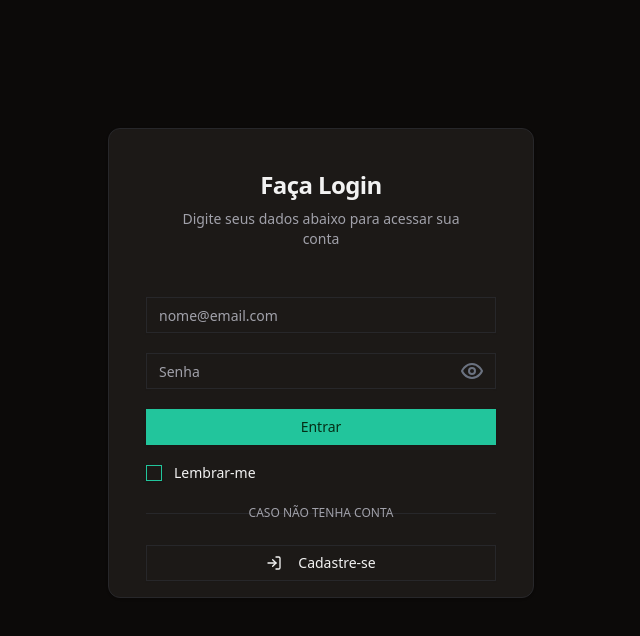
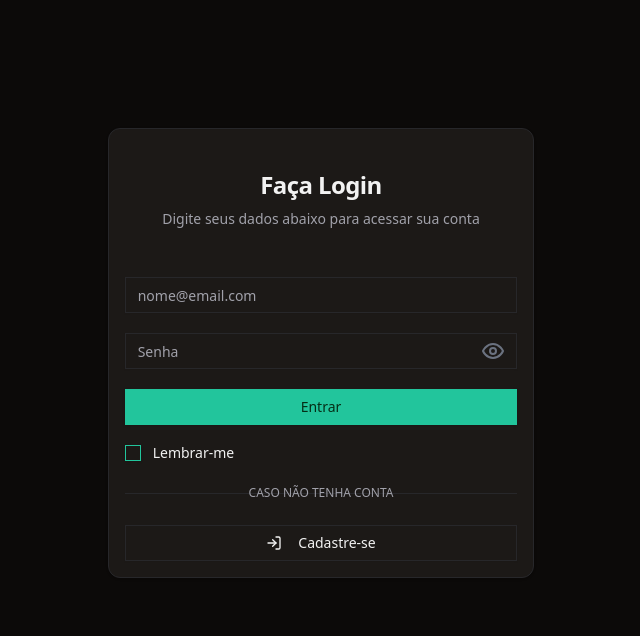
Before and after one commit to Arawns1/Projeto-NSkills, a React (Vite) app in the folder web/NekiSkills/: page / in a window 1280 px wide. Shown: the top 636 px of the page, without its empty margins (319-959 px from the left). Built offline with nearby package versions, Linux system fonts and the light colour scheme.

Commit message:
fix: Auth Screen Responsiveness fixed

```diff
--- a/web/NekiSkills/package.json
+++ b/web/NekiSkills/package.json
@@ -1,7 +1,7 @@
 {
   "name": "nekiskills",
   "private": true,
-  "version": "0.0.0",
+  "version": "1.0.0",
   "type": "module",
   "scripts": {
     "dev": "vite",
--- a/web/NekiSkills/src/pages/login/Login.tsx
+++ b/web/NekiSkills/src/pages/login/Login.tsx
@@ -44,8 +44,8 @@ export default function Login() {
   }, []);
 
   return (
-    <Card className="mx-auto my-32 h-max xl:w-1/3 lg:w-1/2 p-8 md:p-4">
-      <div className="mx-auto flex w-full flex-col justify-center space-y-6 sm:w-[350px]">
+    <Card className="mx-auto my-32 h-max xl:w-1/3 lg:w-1/2 sm:w-2/3 p-8 md:p-4">
+      <div className="mx-auto flex w-full flex-col justify-center space-y-6 ">
         <CardHeader className="flex flex-col space-y-2 text-center">
           <CardTitle className="text-2xl font-semibold tracking-tight">
             Faça Login
--- a/web/NekiSkills/src/pages/signup/SignUp.tsx
+++ b/web/NekiSkills/src/pages/signup/SignUp.tsx
@@ -26,14 +26,14 @@ import { Link, useNavigate } from "react-router-dom";
 
 export default function SignUp() {
   return (
-    <Card className="mx-auto my-32 h-max xl:w-1/3 lg:w-1/2 pb-10 pt-3 px-2 md:pb-20 md:pt-6 md:px-4 ">
+    <Card className="mx-auto my-32 h-max xl:w-1/3 lg:w-1/2 sm:w-2/3 pb-10 pt-3 px-2 md:pb-20 md:pt-6 md:px-4 ">
       <Link to={"/"}>
         <Button variant="ghost" className="p-0 m-0">
           <ArrowLeft />
         </Button>
       </Link>
 
-      <div className="mx-auto flex w-full flex-col justify-center space-y-3 sm:w-[350px] ">
+      <div className="mx-auto flex w-full flex-col justify-center space-y-3 ">
         <CardHeader className="p-2 flex flex-col space-y-2 text-center">
           <CardTitle className="text-2xl font-semibold tracking-tight">
             Cadastre-se
```
Also changed, not shown: 1 other file (tests, documents, lock files or other folders).
